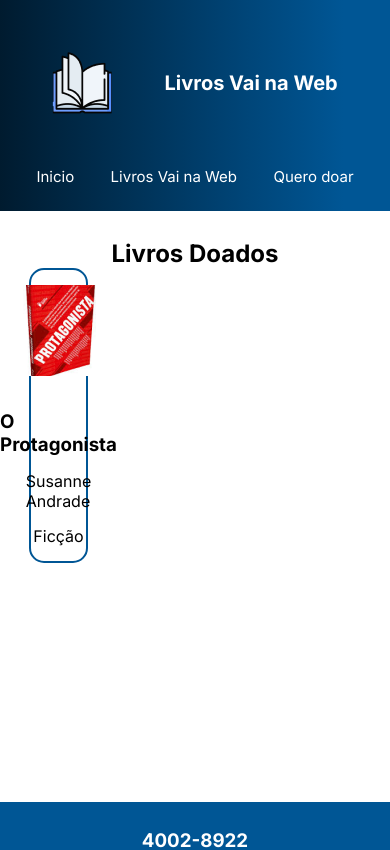
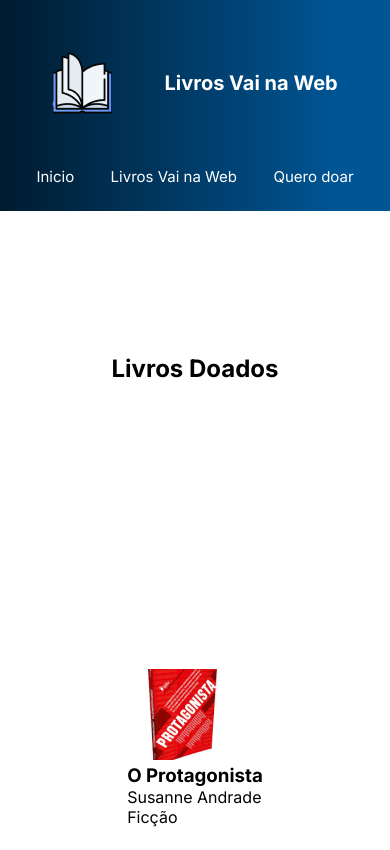
Before and after one commit to daniewcruz/doar-livros-vnw, a React (Vite) app: page /doados in a window 390 px wide. Shown: the top 850 px of the page. Built offline with nearby package versions, Linux system fonts and the light colour scheme.

Commit message:
Update doados.module.scss

```diff
--- a/src/Pages/Doados/doados.module.scss
+++ b/src/Pages/Doados/doados.module.scss
@@ -1,25 +1,40 @@
+
 .boxDoados{
     height: 70vh;
     display: flex;
     flex-direction: column;
     align-items: center;
-    justify-content: center;
+    justify-content: space-around;
 }
 
-.boxCard{
+.boxcard{
     width: 85vw;
     height: 60vh;
+    display: flex;
+    justify-content: space-evenly;
+    flex-wrap: wrap;
+    gap: 10px;
     article{
-        border: 2px solid #005695;
-        width: 15vw;
-        height: 35vh;
+     border:  solid 2px #005695;
+     width: 200px;
+     height: 32vh;
      display: flex;
      justify-content: space-evenly;
      align-items: center;
      flex-direction: column;
-        border-radius: 15px;
+     border-radius: 13px;
       img{
         padding-bottom: 20px;
       }
     }
 }
+
+@media(max-width: 900px){
+    .boxcard{
+      height: 80vh;
+    }
+
+    .boxDoados{
+      height: 90vh;
+    }
+}
```
Lines whose indentation alone changed are shown as unchanged.
